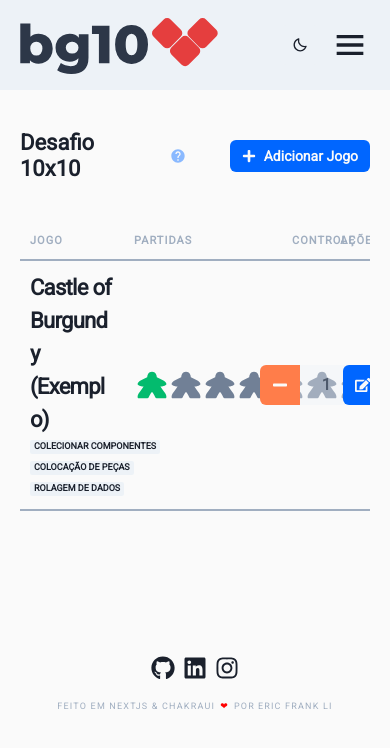
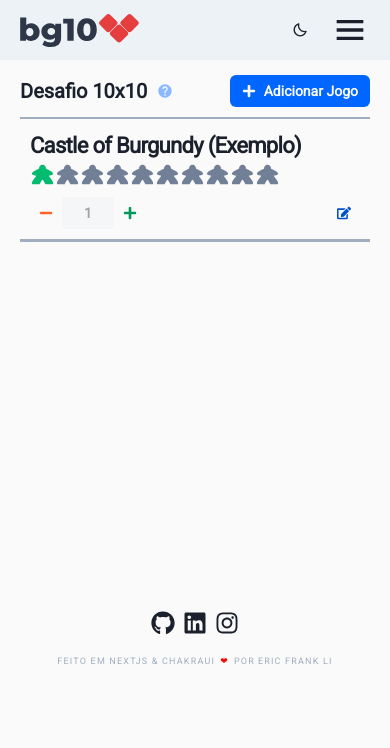
Before and after one commit to ericut/jogaboardgame, a Next.js app: page /desafio10x10 in a window 390 px wide. Shown: the top 748 px of the page. Built offline with nearby package versions, Linux system fonts and the light colour scheme.

Commit message:
core: melhorias na interface e na responsividade

```diff
--- a/src/components/Header/Header.tsx
+++ b/src/components/Header/Header.tsx
@@ -27,11 +27,6 @@ const Header = () => {
   const { isOpen, onOpen, onClose } = useDisclosure();
   const btnRef = useRef();
   const MenuBGColor = useColorModeValue("gray.100", "gray.700");
-
-  // function handleLimparDados() {
-  //   localStorage.removeItem("listagemJogos");
-  // }
-
   const MenuItens = () => {
     return (
       <>
@@ -60,23 +55,13 @@ const Header = () => {
           <DrawerBody>
             <VStack justifyContent="" alignItems="">
               <MenuItens />
-              {/* <Flex pt="100px" w="100%">
-                <Button
-                  variant="outline"
-                  colorScheme="red"
-                  w="100%"
-                  onClick={() => handleLimparDados()}
-                >
-                  Limpar Dados
-                </Button>
-              </Flex> */}
             </VStack>
           </DrawerBody>
         </DrawerContent>
       </Drawer>
       <Flex
         as="header"
-        m="0 0 20px"
+        m={{ md: "0 0 20px", sm: "0 0 5px" }}
         p="0 20px"
         maxW="100%"
         justifyContent="center"
@@ -86,9 +71,13 @@ const Header = () => {
           w={{ lg: "1300px", sm: "100%" }}
           justifyContent="space-between"
           alignItems="center"
-          h="90px"
+          h={{ md: "90px", sm: "60px" }}
         >
-          <Flex w="200px" alignItems="center" cursor="pointer">
+          <Flex
+            w={{ md: "200px", sm: "120px" }}
+            alignItems="center"
+            cursor="pointer"
+          >
             <Link href="/">
               <Image
                 src={colorMode === "light" ? Logo : LogoWhite}
--- a/src/components/Table/Table.tsx
+++ b/src/components/Table/Table.tsx
@@ -5,7 +5,6 @@ import {
   HStack,
   useColorModeValue,
   BoxProps,
-  FlexProps,
 } from "@chakra-ui/react";
 
 // interfaces
@@ -14,28 +13,28 @@ interface ITableColumnProps extends BoxProps {
   children: ReactNode;
 }
 
-//
-// componentes
-//
-//
 export function Table({ children, ...rest }) {
-  return <Box {...rest}>{children}</Box>;
+  return (
+    <Box w="100%" {...rest}>
+      {children}
+    </Box>
+  );
 }
+
 export function THeader({ children, ...rest }) {
   const TextColor = useColorModeValue("gray.400", "gray.400");
-  const BorderColor = useColorModeValue("gray.400", "gray.600");
   return (
     <Flex
       color={TextColor}
       minH="38px"
       fontSize="11px"
       textTransform="uppercase"
-      alignItems="center"
-      borderBottom="2px solid"
-      borderBottomColor={BorderColor}
       style={{ zIndex: 1 }}
       fontWeight="bold"
       letterSpacing="1px"
+      flexDirection={{ md: "initial", sm: "column" }}
+      alignItems={{ md: "center", sm: "flex-start" }}
+      justifyContent={{ md: "initial", sm: "flex-start" }}
       {...rest}
     >
       {children}
@@ -45,7 +44,7 @@ export function THeader({ children, ...rest }) {
 
 export function THead({ children, w, ...rest }) {
   return (
-    <Box p="0px 10px" w={w ? w : "100%"} {...rest}>
+    <Box p="0px 10px" w={{ md: w ? w : "100%", sm: "100%" }} {...rest}>
       {children}
     </Box>
   );
@@ -53,7 +52,13 @@ export function THead({ children, w, ...rest }) {
 
 export function THeadButtons({ children, w, ...rest }) {
   return (
-    <Flex p="0 10px" justifyContent="center" w={w ? w : "100%"} {...rest}>
+    <Flex
+      display={{ md: "flex", sm: "none" }}
+      p="0 10px"
+      justifyContent={{ md: "center", sm: "flex-start" }}
+      w={{ md: w ? w : "100%", sm: "100%" }}
+      {...rest}
+    >
       <Box textAlign="center">{children}</Box>
     </Flex>
   );
@@ -62,7 +67,13 @@ export function THeadButtons({ children, w, ...rest }) {
 export function TBody({ children, ...rest }) {
   const BorderColor = useColorModeValue("gray.400", "gray.600");
   return (
-    <Box borderBottom="1px solid" borderBottomColor={BorderColor} {...rest}>
+    <Box
+      borderBottom="2px solid"
+      borderTop="2px solid"
+      borderTopColor={BorderColor}
+      borderBottomColor={BorderColor}
+      {...rest}
+    >
       {children}
     </Box>
   );
@@ -75,11 +86,13 @@ export function TRow({ children, ...rest }) {
     <Flex
       borderBottom="1px solid"
       borderBottomColor={BorderColor}
-      alignItems="stretch"
       minH="40px"
       fontSize="14px"
       transition="0.5s all"
       padding="10px 0"
+      flexDirection={{ md: "initial", sm: "column" }}
+      alignItems={{ md: "stretch", sm: "flex-start" }}
+      justifyContent={{ md: "initial", sm: "flex-start" }}
       _hover={{
         backgroundColor: HoverBgColor,
       }}
@@ -94,7 +107,7 @@ export function TColumn({ children, w, ...rest }: ITableColumnProps) {
   return (
     <Flex
       p="0 10px"
-      w={w ? w : "100%"}
+      w={{ md: w ? w : "100%", sm: "100%" }}
       _hover={{ color: "primary.900" }}
       {...rest}
     >
@@ -108,8 +121,8 @@ export function TColumnButtons({ children, w, ...rest }: ITableColumnProps) {
     <HStack
       p="0 10px"
       alignItems="stretch"
-      justifyContent="center"
-      w={w ? w : "100%"}
+      justifyContent={{ md: "center", sm: "flex-start" }}
+      w={{ md: w ? w : "100%", sm: "100%" }}
       {...rest}
     >
       {children}
--- a/src/pages/desafio10x10.tsx
+++ b/src/pages/desafio10x10.tsx
@@ -18,6 +18,8 @@ import {
   Checkbox,
   Stack,
   useToast,
+  useBreakpointValue,
+  useDisclosure,
 } from "@chakra-ui/react";
 import {
   Modal,
@@ -33,7 +35,6 @@ import {
   DrawerOverlay,
   DrawerContent,
   DrawerCloseButton,
-  useDisclosure,
   Popover,
   PopoverTrigger,
   PopoverContent,
@@ -287,17 +288,24 @@ const Desafio10x10 = () => {
               <Text fontSize="22px" fontWeight="bold" letterSpacing="-0.7px">
                 {item.nome}
               </Text>
-              <Stack shouldWrapChildren={true}>
+              <Stack
+                display={{ md: "flex", sm: "none" }}
+                shouldWrapChildren={true}
+              >
                 {ListagemCategorias(item.categoria)}
               </Stack>
             </TColumn>
             <TColumn w="50%" alignItems="center">
-              <Flex fontSize="34px" alignItems="center">
+              <Flex fontSize={{ md: "34px", sm: "25px" }} alignItems="center">
                 {NumeroPartidas(item.partidas)}
                 {item.partidas === 10 ? (
                   <Flex color="yellow.500" ml="10px" alignItems="center">
                     <AiTwotoneCrown />
-                    <Text fontSize="10px" textTransform="uppercase">
+                    <Text
+                      display={{ md: "flex", sm: "none" }}
+                      fontSize="10px"
+                      textTransform="uppercase"
+                    >
                       Finalizado!
                     </Text>
                   </Flex>
@@ -306,12 +314,19 @@ const Desafio10x10 = () => {
                 )}
               </Flex>
             </TColumn>
-            <TColumnButtons w="15%" alignItems="center">
-              <Flex justifyContent="center" w="100%">
-                <ButtonGroup size="md" isAttached>
+            <TColumnButtons w="20%" alignItems="center">
+              <HStack
+                pt={{ md: "", sm: "10px" }}
+                spacing="20px"
+                justifyContent={{ md: "center", sm: "space-between" }}
+                w="100%"
+              >
+                <Flex>
+                  <ButtonGroup size="sm" isAttached>
                     <IconButton
                       aria-label="Retirar Jogada"
                       colorScheme="orange"
+                      variant="ghost"
                       icon={<FaMinus />}
                       onClick={() => handleRetirarPartida(item)}
                       isDisabled={item.partidas === 0}
@@ -322,22 +337,24 @@ const Desafio10x10 = () => {
                     <IconButton
                       aria-label="Acrescentar Jogada"
                       colorScheme="green"
+                      variant="ghost"
                       icon={<FaPlus />}
                       onClick={() => handleAcrescentarPartida(item)}
                       isDisabled={item.partidas === 10}
                     />
                   </ButtonGroup>
                 </Flex>
-            </TColumnButtons>
-            <TColumnButtons w="5%" alignItems="center">
-              <Flex justifyContent="center">
+                <Flex>
                   <IconButton
+                    size="sm"
                     colorScheme="blue"
+                    variant="ghost"
                     aria-label="Editar Jogo"
                     icon={<FaEdit />}
                     onClick={() => handleAbrirEdicaoJogo(item)}
                   />
                 </Flex>
+              </HStack>
             </TColumnButtons>
           </TRow>
         );
@@ -530,17 +547,17 @@ const Desafio10x10 = () => {
         minH="60vh"
         alignItems="center"
         flexDirection="column"
-        py="20px"
+        py={{ md: "20px", sm: "10px" }}
         m="0 auto"
       >
         <Flex justifyContent="space-between" align="center" w="100%">
-          <Flex alignItems="center">
-            <Heading fontWeight="bold" fontSize={{ md: "32px", sm: "22px" }}>
+          <Flex alignItems="center" w="60%">
+            <Heading fontWeight="bold" fontSize={{ md: "32px", sm: "20px" }}>
               Desafio 10x10
             </Heading>
             <Popover placement="bottom">{Informacoes("desafio10x10")}</Popover>
           </Flex>
-          <Flex alignItems="center" justifyContent="flex-end" w="50%">
+          <Flex alignItems="center" justifyContent="flex-end" w="40%">
             <ButtonGroup>
               <Button
                 display={{ md: "block", sm: "none" }}
@@ -561,18 +578,13 @@ const Desafio10x10 = () => {
             </ButtonGroup>
           </Flex>
         </Flex>
-        <Flex mt="40px" w="100%">
+        <Flex mt={{ md: "40px", sm: "10px" }} w="100%">
           <Box overflowX="auto" w="100%">
             <Table>
-              <THeader>
-                <THead w="30%">Jogo</THead>
+              <THeader display={{ md: "flex", sm: "none" }}>
+                <THead w="30%">Jogos</THead>
                 <THead w="50%">Partidas</THead>
-                <THead w="15%">
-                  <Flex justifyContent="center">Controle</Flex>
-                </THead>
-                <THeadButtons w="5%">
-                  <Flex justifyContent="center">Ações</Flex>
-                </THeadButtons>
+                <THeadButtons w="20%">Controle | Editar</THeadButtons>
               </THeader>
               <TBody>{ListagemJogos}</TBody>
             </Table>
```
Lines whose indentation alone changed are shown as unchanged.
